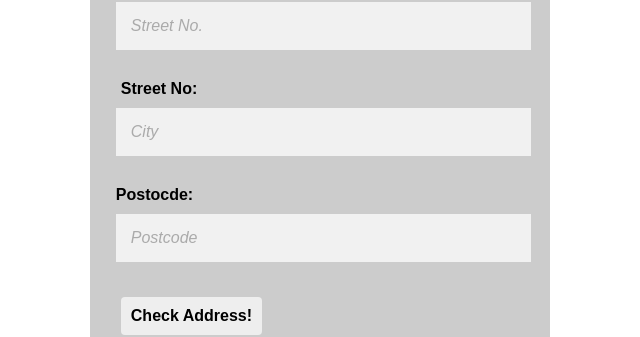
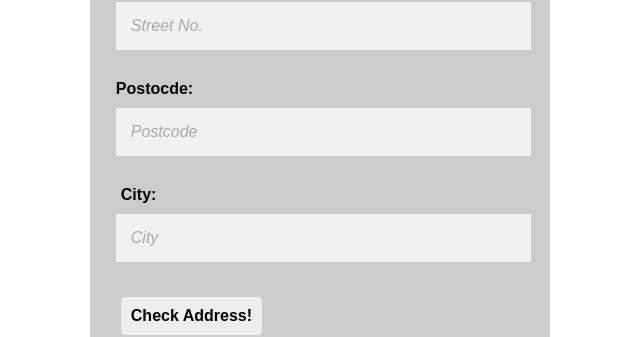
Before and after one commit to kklaeger/open-addresses-validator, an Angular app in the folder client/: page / in a window 1280 px wide. Shown: the part 285-622 px from the top of the page, without its empty margins (320-960 px from the left). Built offline with nearby package versions, Linux system fonts and the light colour scheme.

Commit message:
Add keyup enter event and fix typing errors

```diff
--- a/client/src/app/address-validation/address-validation.component.html
+++ b/client/src/app/address-validation/address-validation.component.html
@@ -6,7 +6,7 @@
         <div *ngIf="!streetValueIsSet" class="error-message-element">
             Field must not be empty!
         </div>
-        <input [(ngModel)]="address.street" placeholder="Street">
+        <input [(ngModel)]="address.street" placeholder="Street" (keyup.enter)="validateAddress(address)">
     </div>
     <div class="input-element">
         <div class="label">
@@ -15,20 +15,20 @@
         <div *ngIf="!numberValueIsSet" class="error-message-element">
             Field must not be empty!
         </div>
-        <input [(ngModel)]="address.streetNumber" placeholder="Street No.">
+        <input [(ngModel)]="address.streetNumber" placeholder="Street No." (keyup.enter)="validateAddress(address)">
+    </div>
+    <div class="input-element">
+        Postocde:
+        <input [(ngModel)]="address.postcode" placeholder="Postcode" (keyup.enter)="validateAddress(address)">
     </div>
     <div class="input-element">
         <div class="label">
-            Street No:
+            City:
         </div>
         <div *ngIf="!cityValueIsSet" class="error-message-element">
             Field must not be empty!
         </div>
-        <input [(ngModel)]="address.city" placeholder="City">
-    </div>
-    <div class="input-element">
-        Postocde:
-        <input [(ngModel)]="address.postcode" placeholder="Postcode">
+        <input [(ngModel)]="address.city" placeholder="City" (keyup.enter)="validateAddress(address)">
     </div>
     <div class="button-element">
         <button (click)="validateAddress(address)">Check Address!</button>
```
Also changed, not shown: 1 other file (tests, documents, lock files or other folders).
